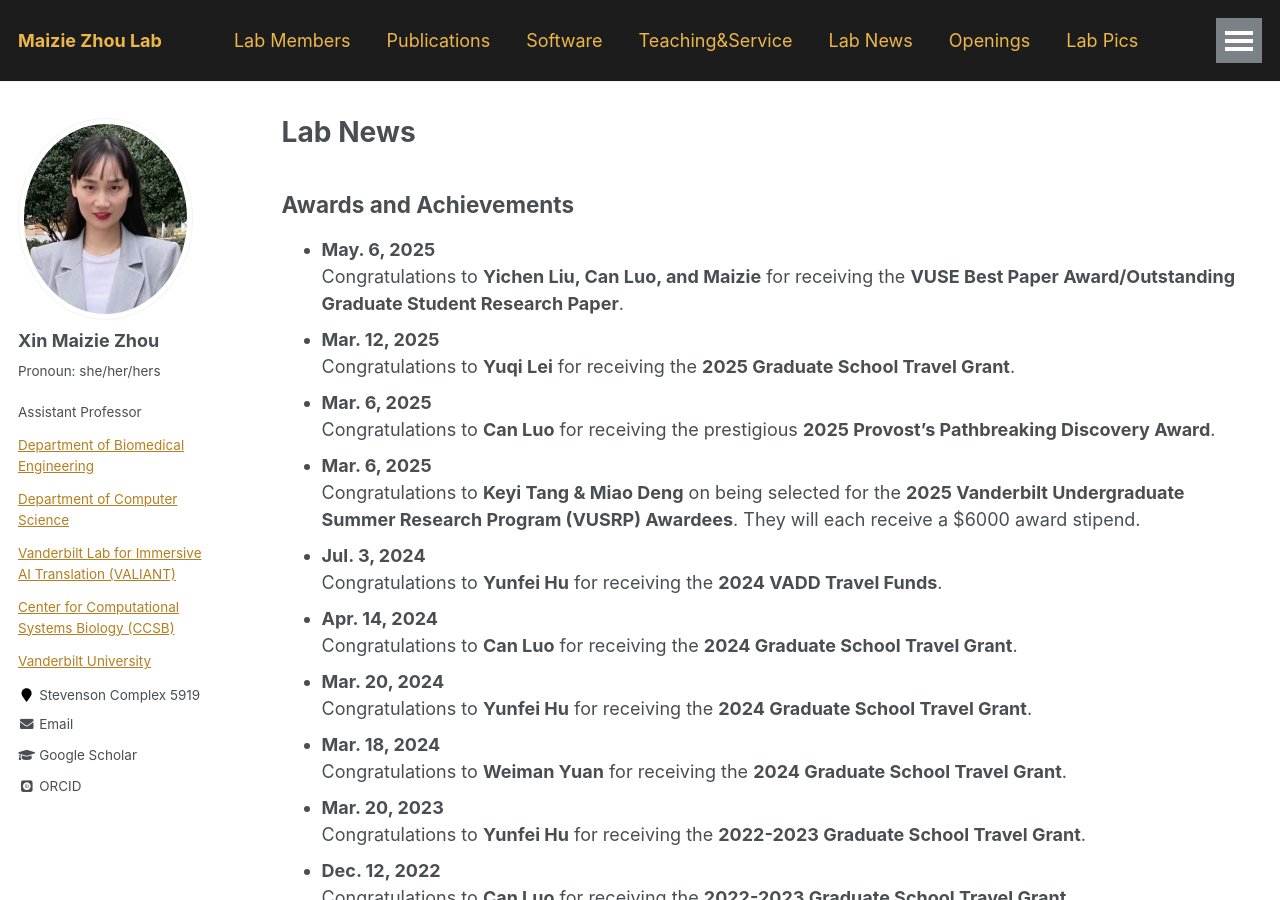
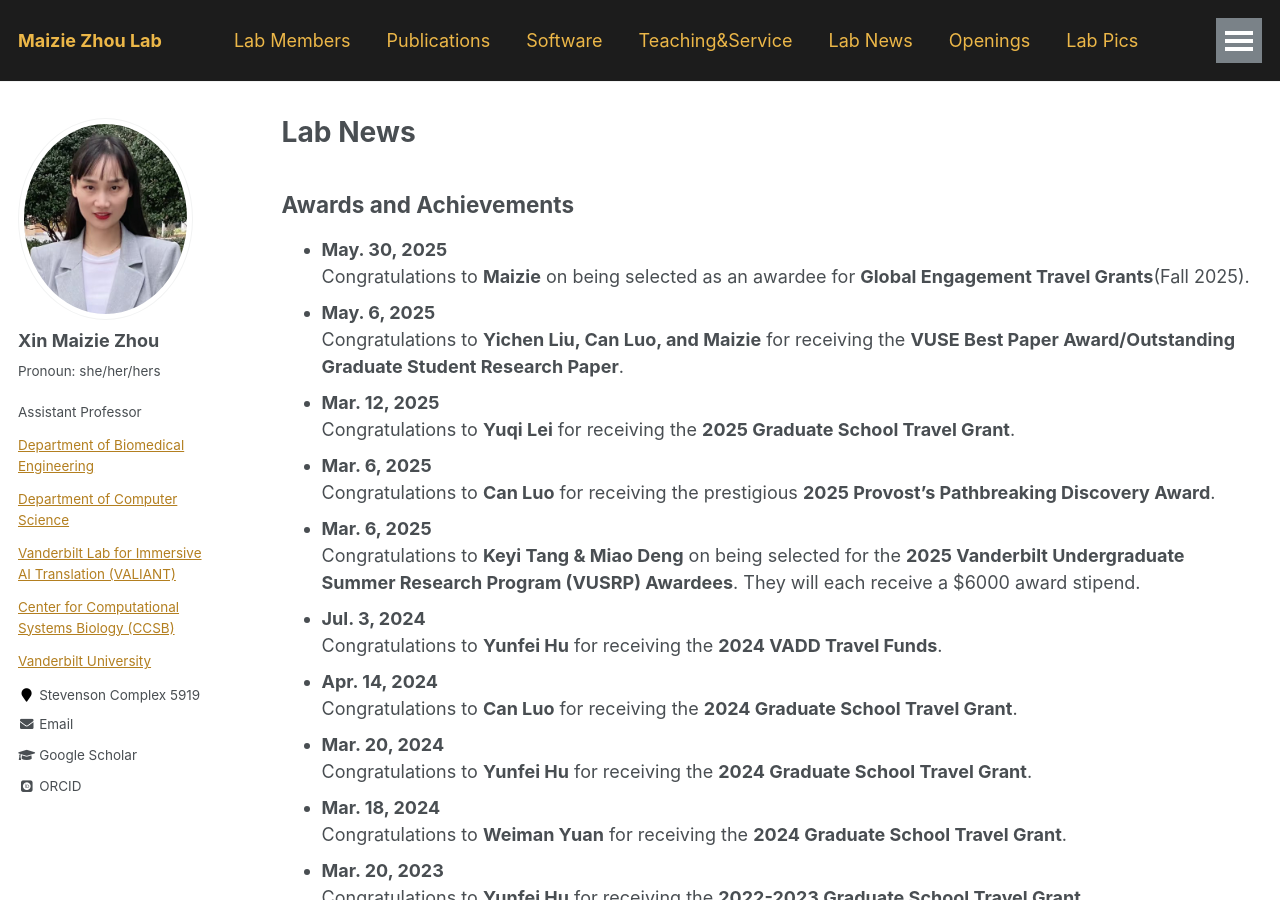
Before and after one commit to maiziezhoulab/Maiziezhoulab.github.io, a Jekyll site: the page built from _pages/LabNews.md, in a window 1280 px wide and 900 px high. Built offline with Jekyll 4.4.1, drawn with Linux system fonts in a browser that asks for light colours; some web fonts are replaced.

Commit message:
Update LabNews.md

```diff
--- a/_pages/LabNews.md
+++ b/_pages/LabNews.md
@@ -6,6 +6,8 @@ author_profile: true
 ---
 
 ## Awards and Achievements
+- **May. 30, 2025**
+  Congratulations to **Maizie** on being selected as an awardee for **Global Engagement Travel Grants**(Fall 2025).
 - **May. 6, 2025**
   Congratulations to **Yichen Liu, Can Luo, and Maizie** for receiving the **VUSE Best Paper Award/Outstanding Graduate Student Research Paper**.
 - **Mar. 12, 2025**
```
